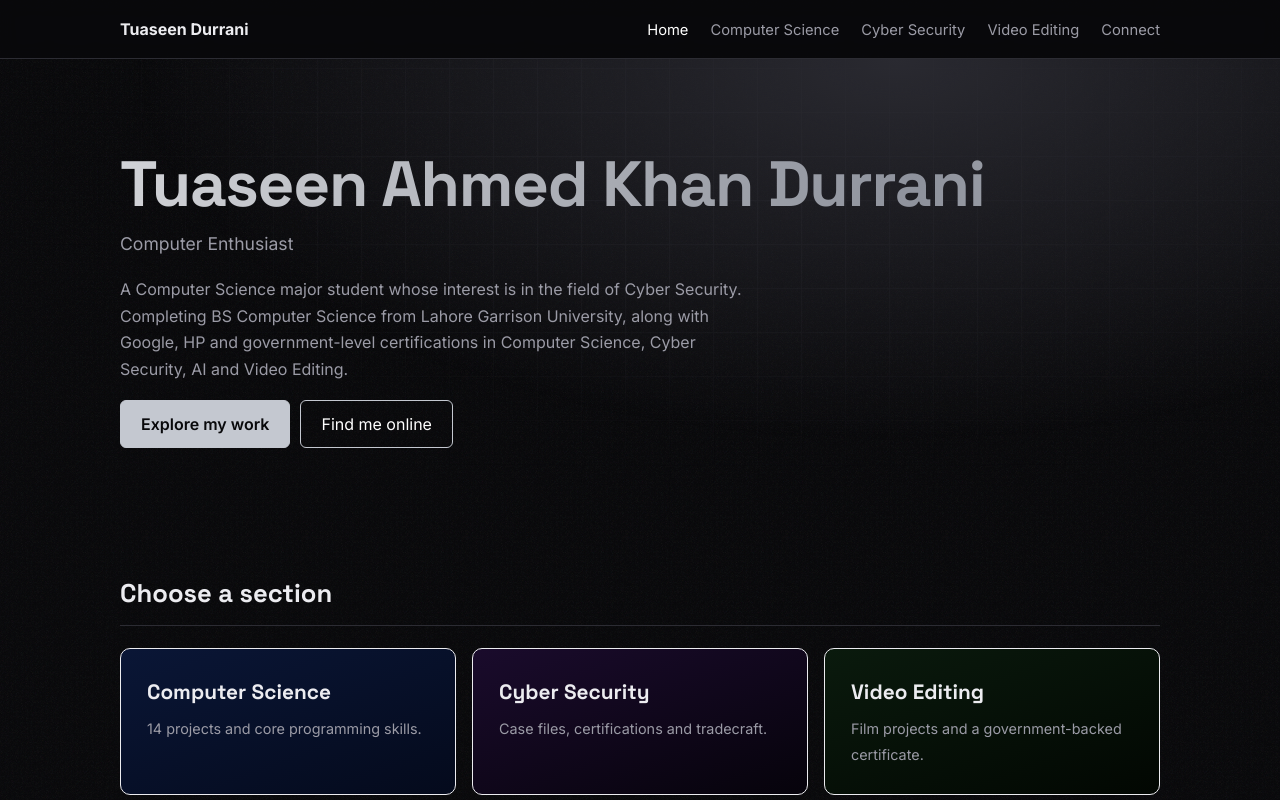
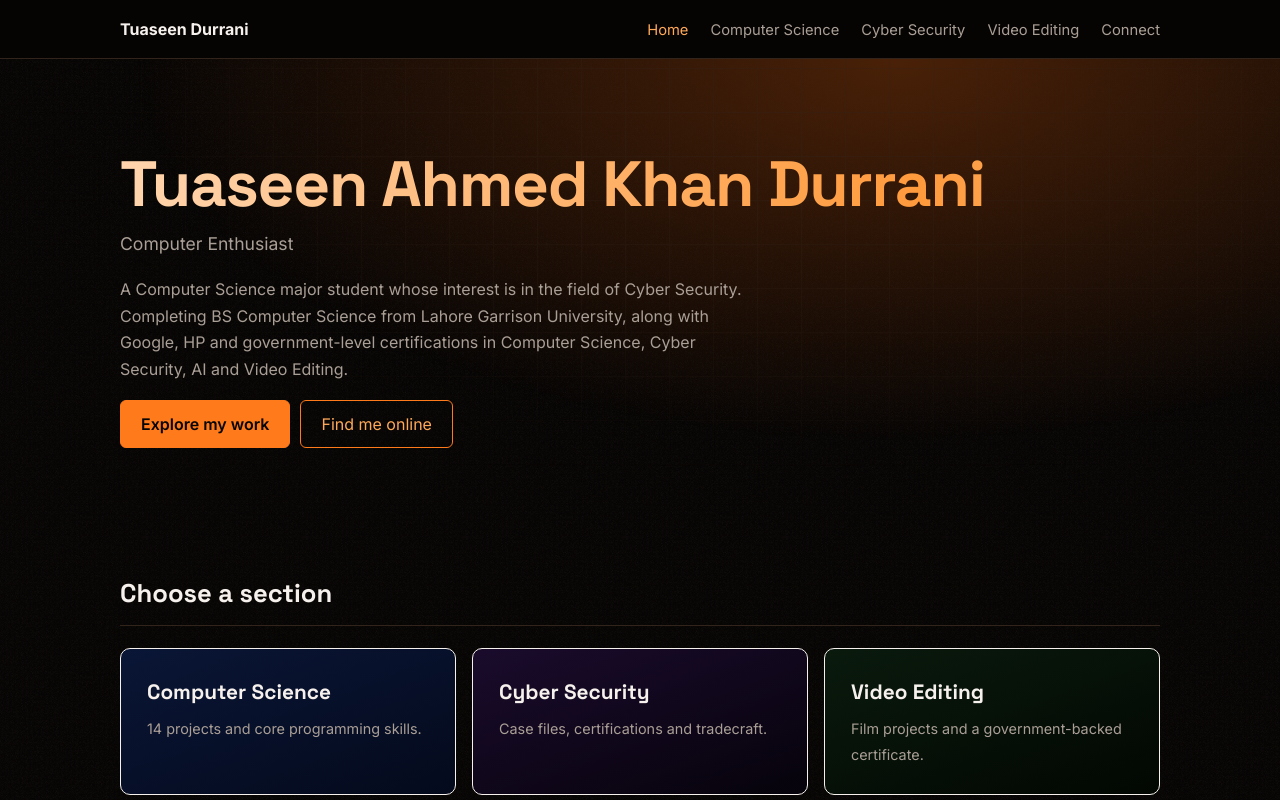
Before and after one commit to tuaseendurrani17-delmun/claude, a plain HTML site: page index.html in a window 1280 px wide. Shown: the top 800 px of the page. Drawn offline with Linux system fonts and the light colour scheme.

Commit message:
Update style.css

```diff
--- a/style.css
+++ b/style.css
@@ -1,4 +1,4 @@
-:root{--bg:#09090b;--bg2:#16161a;--fg:#ececf0;--mut:#9b9ba6;--ac:#c4c8d0;--ac2:#fff;--bd:#2c2c33;--ff:'Inter',system-ui,sans-serif}
+:root{--bg:#070504;--bg2:#15100d;--fg:#f6f1ec;--mut:#aa9f96;--ac:#ff7a1a;--ac2:#ffa959;--bd:#33241b;--ff:'Inter',system-ui,sans-serif}
 body.cs{--bg:#040a1c;--bg2:#0a1636;--fg:#e6efff;--mut:#8fa3cc;--ac:#3b8cff;--ac2:#8dbcff;--bd:#1a3270}
 body.cy{--bg:#06030b;--bg2:#120a1d;--fg:#ece6f5;--mut:#a592bd;--ac:#a855f7;--ac2:#dcb8ff;--bd:#3d2060;--ff:'JetBrains Mono',ui-monospace,Consolas,monospace}
 body.vid{--bg:#020702;--bg2:#09140a;--fg:#e6f5e8;--mut:#8db391;--ac:#22e06b;--ac2:#95ffbb;--bd:#143f20}
@@ -34,8 +34,8 @@ h3{font-size:1.05rem;margin-bottom:6px}
 .s1{border-color:#3b8cff;background:linear-gradient(160deg,#0a1636,#040a1c)}
 .s2{border-color:#a855f7;background:linear-gradient(160deg,#1a0b2c,#06030b)}
 .s3{border-color:#22e06b;background:linear-gradient(160deg,#0a1a0d,#020702)}
-.hero{padding:90px 0 60px;background:radial-gradient(ellipse at 70% 0,#2a2a31 0,transparent 60%)}
-.hero h1{background:linear-gradient(90deg,#fff,#8e929c 60%,#fff);-webkit-background-clip:text;background-clip:text;color:transparent}
+.hero{padding:90px 0 60px;background:radial-gradient(ellipse at 70% 0,#4a2108 0,transparent 60%)}
+.hero h1{background:linear-gradient(90deg,#fff,#ff9a3c 60%,#fff);-webkit-background-clip:text;background-clip:text;color:transparent}
 .hero.cs h1,.hero.vid h1,.hero.cy h1{background:none;color:var(--fg)}
 .links{display:grid;grid-template-columns:repeat(auto-fit,minmax(200px,1fr));gap:12px}
 .links a{display:flex;flex-direction:column;padding:14px 16px;background:var(--bg2);border:1px solid var(--bd);border-radius:8px;color:var(--fg)}
@@ -111,3 +111,9 @@ dialog label{display:block;margin:12px 0 4px;font-size:.85rem;color:var(--mut)}
 dialog input,dialog textarea{width:100%;background:var(--bg);border:1px solid var(--bd);color:var(--fg);padding:9px;border-radius:6px;font:inherit}
 dialog .btn{cursor:pointer;background:none;font:inherit;margin-top:14px}dialog .btn.f{background:var(--ac)}
 .rm{display:none;margin-left:8px;background:none;border:0;color:#ff6b6b;cursor:pointer;font-size:1.1rem}body.dev .xtra .rm{display:inline}
+
+/* certificates + semester course lists */
+.th{display:block;margin-bottom:12px}.th img{width:100%;height:auto;display:block;border:1px solid var(--bd);border-radius:4px;filter:saturate(.85) brightness(.92);transition:transform .3s,filter .3s}.th:hover img{transform:scale(1.02);filter:none}
+.idn{font-size:.75rem;color:var(--mut);word-break:break-all;margin-top:6px}.note{font-size:.8rem;color:var(--mut);font-style:italic;margin-top:8px}
+.cl{list-style:none;padding:0;display:grid;grid-template-columns:repeat(auto-fill,minmax(230px,1fr));gap:8px;margin-top:8px}
+.cl li{border:1px solid var(--bd);border-radius:6px;padding:8px 12px;font-size:.9rem;color:var(--mut)}.cl li.hi{border-color:var(--ac);color:var(--ac2)}.tag.hi{border-color:var(--ac)}
```
